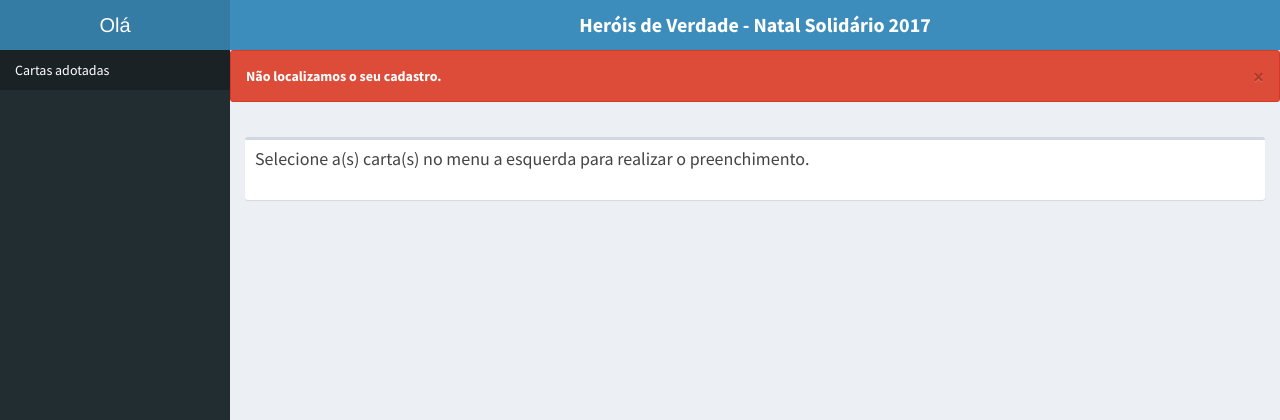
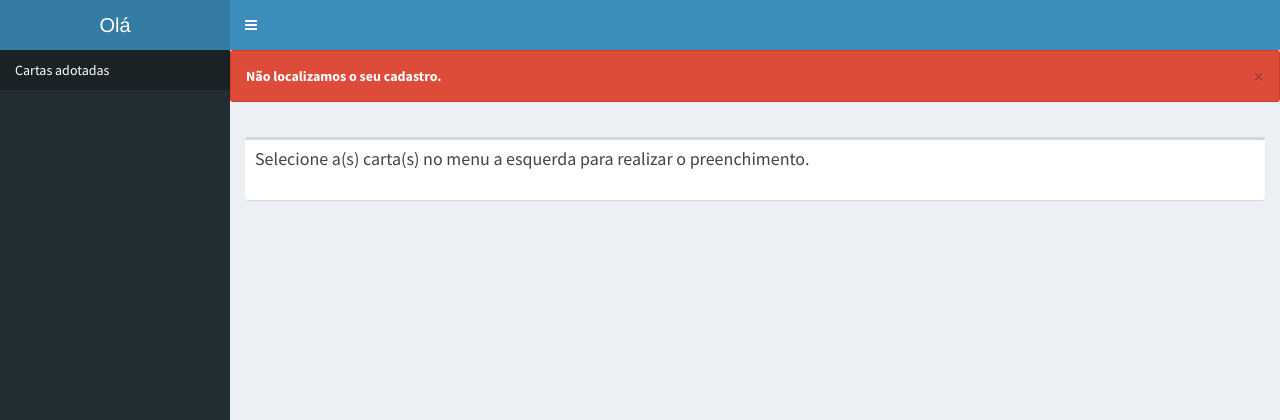
Before and after one commit to jpaulocs/natal-solidario, a CodeIgniter app: page /database/presente/index in a window 1280 px wide. Shown: the top 420 px of the page. Run offline with CodeIgniter, Linux system fonts and the light colour scheme; data that the repository does not hold is empty.

Commit message:
corrigindo menu pagina adotantes

```diff
--- a/application/views/layouts/main_presente.php
+++ b/application/views/layouts/main_presente.php
@@ -33,9 +33,13 @@
                 </div>
                 <!-- Header Navbar: style can be found in header.less -->
                 <div class="navbar navbar-static-top">
-                	<div  style="font-size: 20px;line-height: 50px;text-align: center;padding: 0 15px;font-weight: bold;color:white;">
-                    	<span style="font-size: 20px;">Heróis de Verdade - Natal Solidário <?php echo date("Y"); ?></span>
-                    </div>
+                    <!-- Sidebar toggle button-->
+                    <a href="#" class="sidebar-toggle" data-toggle="offcanvas" role="button">
+                        <span class="sr-only">Toggle navigation </span>
+                        <span class="icon-bar"></span>
+                        <span class="icon-bar"></span>
+                        <span class="icon-bar"></span>
+                    </a>
                 </div>
             </header>
             <!-- Left side column. contains the logo and sidebar -->
```
